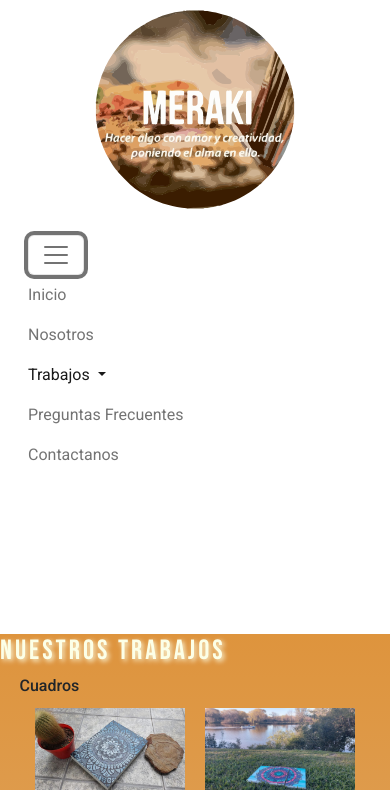
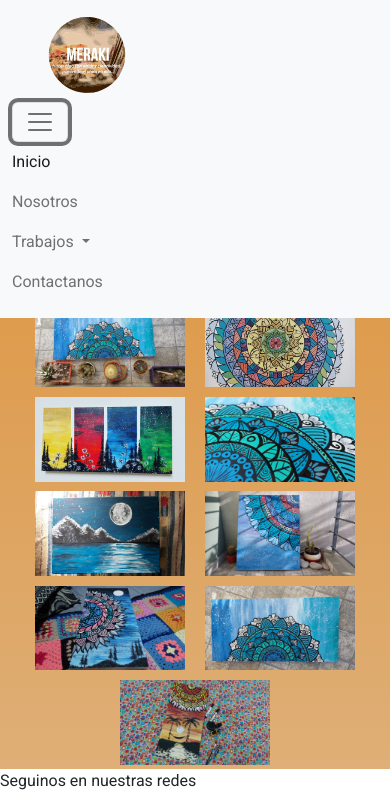
Before and after one commit to GabrielNicolosi2022/Meraki, a website: page jobs/cuadros.html in a window 390 px wide. Both pictures are taken after a click on the button "Toggle navigation". Shown: the top 790 px of the page. Drawn offline with nearby package versions, Linux system fonts and the light colour scheme; files whose address does not match are found by name.

Commit message:
cambios en nav de carpeta jobs

```diff
--- a/jobs/cuadros.html
+++ b/jobs/cuadros.html
@@ -31,18 +31,16 @@
     <title>Meraki - arte hecho con amor</title>
   </head>
   <body>
-    <!-- comienzo del header -->
-    <header class="header">
-      <div class="logo">
-        <a href="../index.html"
-          ><img
-            src="../assets/images/logo-meraki.svg"
-            alt="Logo Meraki"
-            class="logo__img"
-        /></a>
-      </div>
-      <nav class="navbar navbar-expand-lg p-3">
+    <!-- inicio del header -->
+    <header>
+      <nav class="navbar navbar-expand-lg bg-light fixed-top">
         <div class="container-fluid">
+          <a class="navbar-brand" href="./index.html"
+            ><img
+              src="./assets/images/logo-meraki.svg"
+              alt="Logo Meraki"
+              class="w-50"
+          /></a>
           <button
             class="navbar-toggler"
             type="button"
@@ -55,18 +53,21 @@
             <span class="navbar-toggler-icon"></span>
           </button>
           <div class="collapse navbar-collapse" id="navbarSupportedContent">
-            <ul class="navbar-nav me-auto mb-2 mb-lg-0">
+            <ul class="navbar-nav ms-auto mb-2 mb-lg-0">
               <li class="nav-item">
-                <a class="nav-link" aria-current="page" href="../index.html"
+                <a
+                  class="nav-link active"
+                  aria-current="page"
+                  href="./index.html"
                   >Inicio</a
                 >
               </li>
               <li class="nav-item">
-                <a class="nav-link" href="../us.html">Nosotros</a>
+                <a class="nav-link" href="./us.html">Nosotros</a>
               </li>
               <li class="nav-item dropdown">
                 <a
-                  class="nav-link dropdown-toggle active"
+                  class="nav-link dropdown-toggle"
                   href="#"
                   role="button"
                   data-bs-toggle="dropdown"
@@ -76,30 +77,28 @@
                 </a>
                 <ul class="dropdown-menu">
                   <li>
-                    <a class="dropdown-item active" href="./cuadros.html"
+                    <a class="dropdown-item" href="./jobs/cuadros.html"
                       >Cuadros</a
                     >
                   </li>
                   <li>
-                    <a class="dropdown-item" href="./tripticos.html"
+                    <a class="dropdown-item" href="./jobs/tripticos.html"
                       >Trípticos</a
                     >
                   </li>
                   <li>
-                    <a class="dropdown-item" href="./murales.html"
+                    <a class="dropdown-item" href="./jobs/murales.html"
                       >Murales</a
                     >
                   </li>
+                  <li><hr class="dropdown-divider" /></li>
                   <li>
-                    <a class="dropdown-item" href="./mas.html">Más</a>
+                    <a class="dropdown-item" href="./jobs/mas.html">Más</a>
                   </li>
                 </ul>
               </li>
               <li class="nav-item">
-                <a class="nav-link" href="../faqs.html">Preguntas Frecuentes</a>
-              </li>
-              <li class="nav-item">
-                <a class="nav-link" href="../contact.html">Contactanos</a>
+                <a class="nav-link" href="./contact.html">Contactanos</a>
               </li>
             </ul>
           </div>
```
Also changed, not shown: jobs/mas.html (+22 -23 lines), jobs/murales.html (+22 -23 lines), jobs/tripticos.html (+22 -23 lines).
